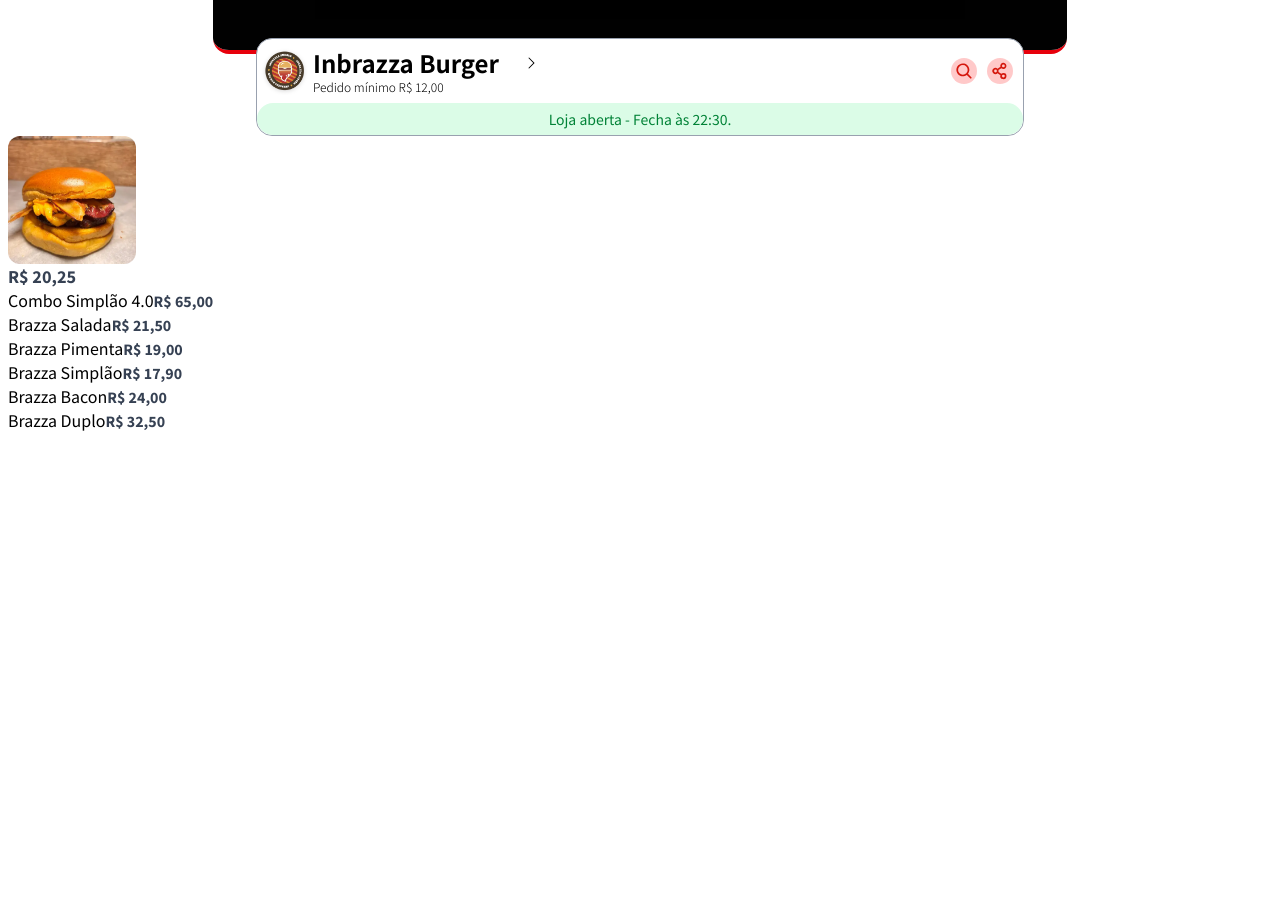
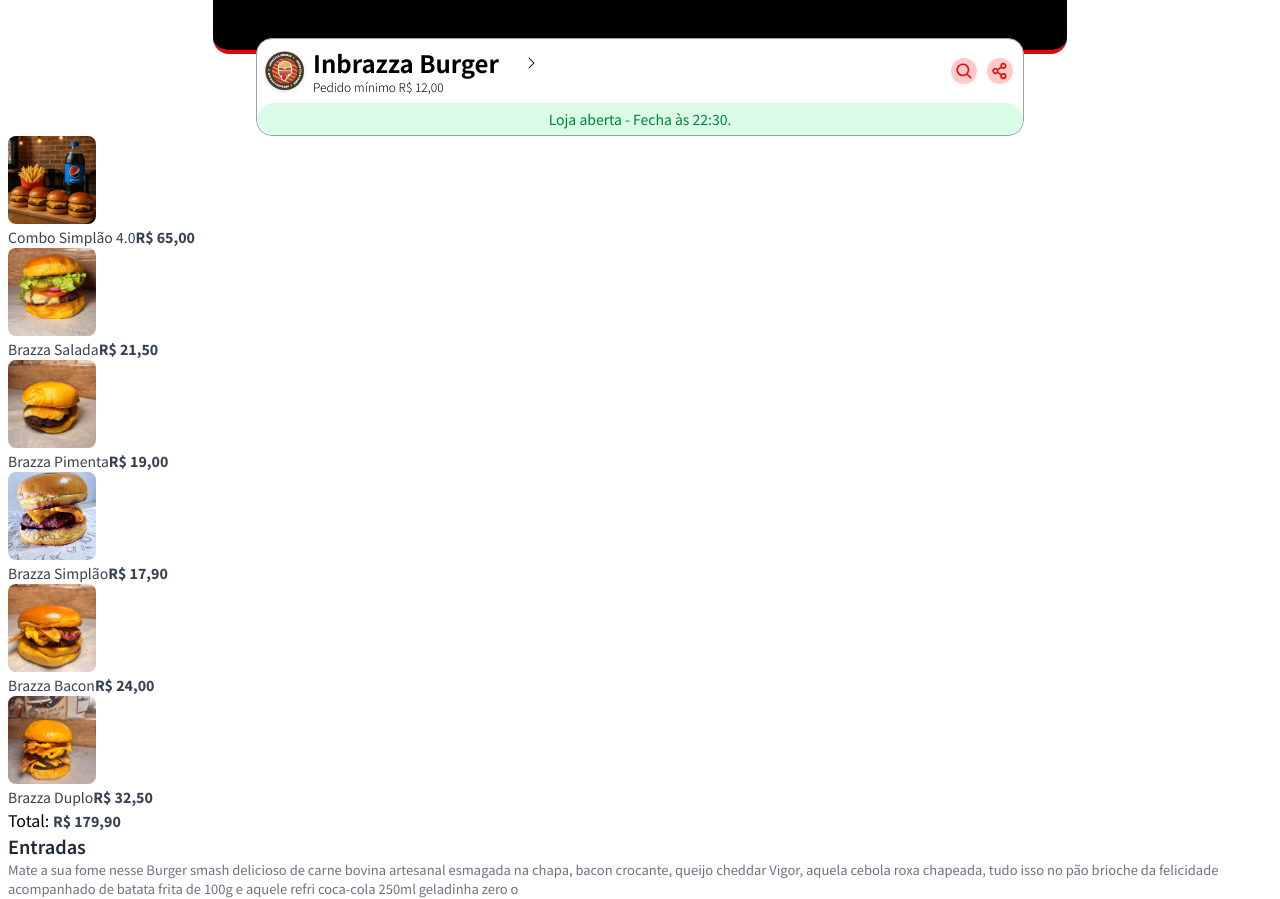
Before and after one commit to Jeff-Nas/InbrazzaBurger, a React (Vite) app: page /#/ in a window 1280 px wide. Shown: the part 240-1139 px from the top of the page. Before the commit the page ends 800 px from the top, so only its background shows below. Built offline with nearby package versions, Linux system fonts and the light colour scheme.

Commit message:
Created TextBase component

```diff
--- a/src/components/Highlights.jsx
+++ b/src/components/Highlights.jsx
@@ -1,22 +1,27 @@
 import products from "../data/products.json"
+import { ImageProduct } from "./ImageProduct";
+import { TextBase } from "./TextBase";
 import { TextPrice } from "./TextPrice";
 
 const highlights = products.filter(product => product.maisPedido);
-console.table(highlights)
 
 export function Highlights() {
 
     return (
 
         <div>
-            {highlights.map((item, index) => (
+            {highlights.map(item => (
                 <div key={item.id}>
-                    <span>{item.name}</span>
+                    <ImageProduct src={item.image} alt={`Imagem de ${item.name}`} />
+                    <TextBase>{item.name}</TextBase>
                     <TextPrice
                         price={item?.price}
                     />
                 </div>
             ))}
+            <div>
+                Total: <TextPrice price={highlights.reduce((acc, item) => (acc + item.price), 0)} />
+            </div>
         </div>
 
     )
--- a/src/components/ImageProduct.jsx
+++ b/src/components/ImageProduct.jsx
@@ -1,7 +1,7 @@
 
 export function ImageProduct({ src, alt, variant = "medium", className }) {
     const sizes = {
-        medium: "w-24 h-24 rounded-lg",
+        medium: "w-22 h-22 rounded-lg",
         large: "w-32 h-32 rounded-xl"
     }
 
--- /dev/null
+++ b/src/components/TextBase.jsx
@@ -0,0 +1,25 @@
+
+const textVariants = {
+    default: "text-sm text-gray-700",
+    mini: "text-[13px] text-gray-500 font-normal",
+    normal: "text-base text-gray-700",
+    heading: "text-lg text-gray-800 font-semibold"
+}
+
+export function TextBase({
+    as: Tag = "span",
+    variant = "default",
+    children,
+    role,
+    className = ""
+}) {
+
+
+    return (
+        <Tag className={`${textVariants[variant]} ${className} whitespace-pre-line`} role={role}>
+            {children}
+        </Tag>
+    )
+}
+
+//role?
--- a/src/components/TextPrice.jsx
+++ b/src/components/TextPrice.jsx
@@ -1,4 +1,3 @@
-
 
 export function TextPrice({ price, variant = "small" }) {
 
@@ -7,10 +6,13 @@
         base: "base"
     }
 
+    if (price == null) {
+        return null;
+    }
 
     return (
         <span
-            className={`text-${sizes[variant]}  text-gray-700 font-extrabold antialiased`}
+            className={`text-${sizes[variant]}  text-gray-700 font-extrabold antialiased `}
         >
             {Number(price).toLocaleString('pt-BR', { style: 'currency', currency: 'BRL' })}
         </span>
--- a/src/pages/Home.jsx
+++ b/src/pages/Home.jsx
@@ -3,9 +3,8 @@
 import { Menu } from "../components/Menu";
 import { Products } from "../components/Products";
 import useIsMobile from "../hooks/useIsMobile";
-import { ImageProduct } from "../components/ImageProduct";
-import { TextPrice } from "../components/TextPrice";
 import { Highlights } from "../components/Highlights";
+import { TextBase } from "../components/TextBase";
 
 
 export default function Home() {
@@ -18,16 +17,20 @@
             {isMobile && (<Menu active={activeSection} onChange={setActiveSection} />)}
 
             <main className="px-2">
-                <ImageProduct
-                    src="/public/hamburgers/brazza-bacon.jpeg"
-                    alt="logo"
-                    variant='large'
-                />
-                <TextPrice
-                    variant="large"
-                    price={20.25} />
                 <Products onSectionChange={setActiveSection} />
                 <Highlights />
+                <TextBase
+                    as="h2"
+                    role="heading"
+                    variant="heading"
+                >
+                    Entradas
+                </TextBase>
+                <TextBase
+                    as="p"
+                    variant="mini"
+                >
+                    Mate a sua fome nesse Burger smash delicioso de carne bovina artesanal esmagada na chapa, bacon crocante, queijo cheddar Vigor, aquela cebola roxa chapeada, tudo isso no pão brioche da felicidade acompanhado de batata frita de 100g e aquele refri coca-cola 250ml geladinha zero o                </TextBase>
             </main>
         </div>
     )
```
